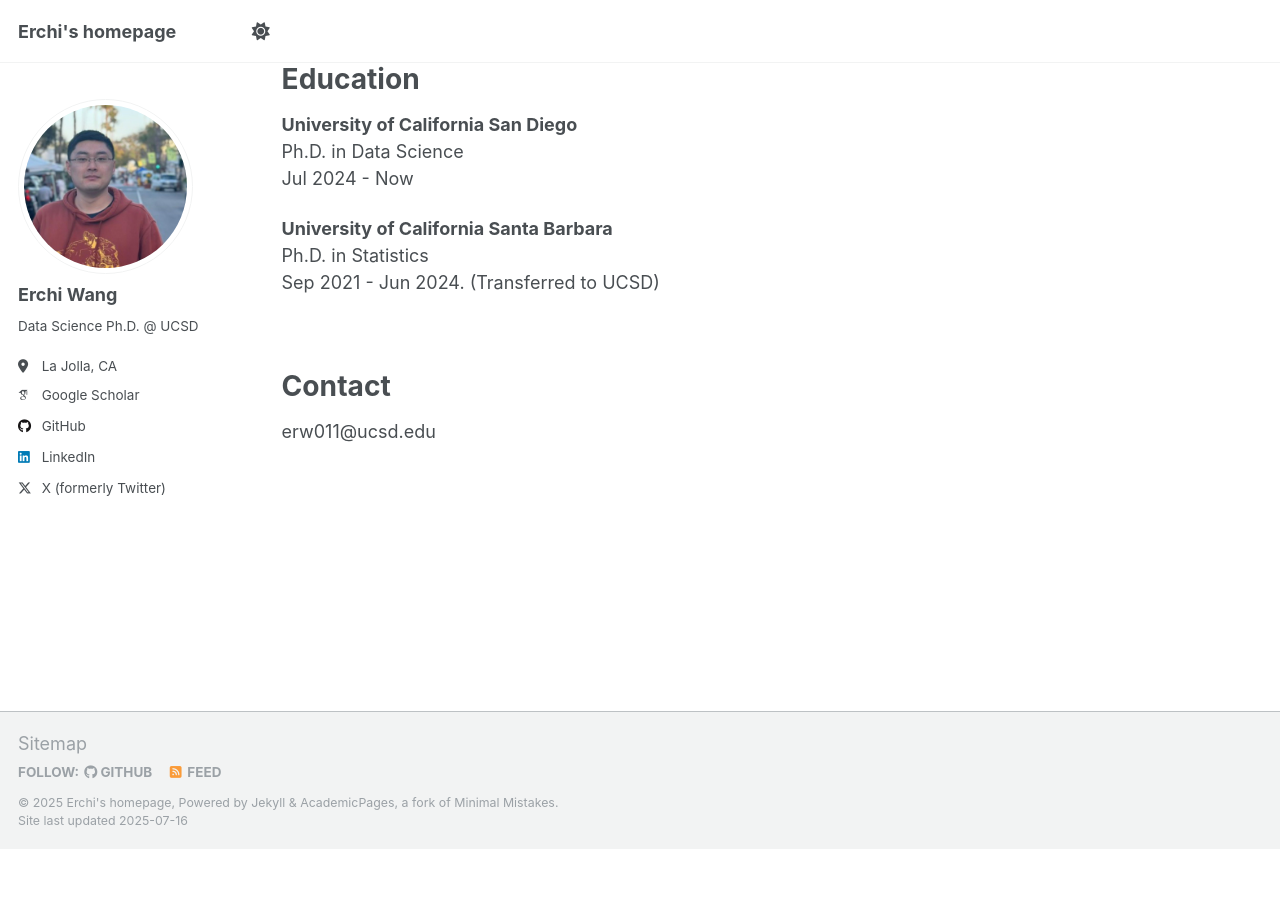
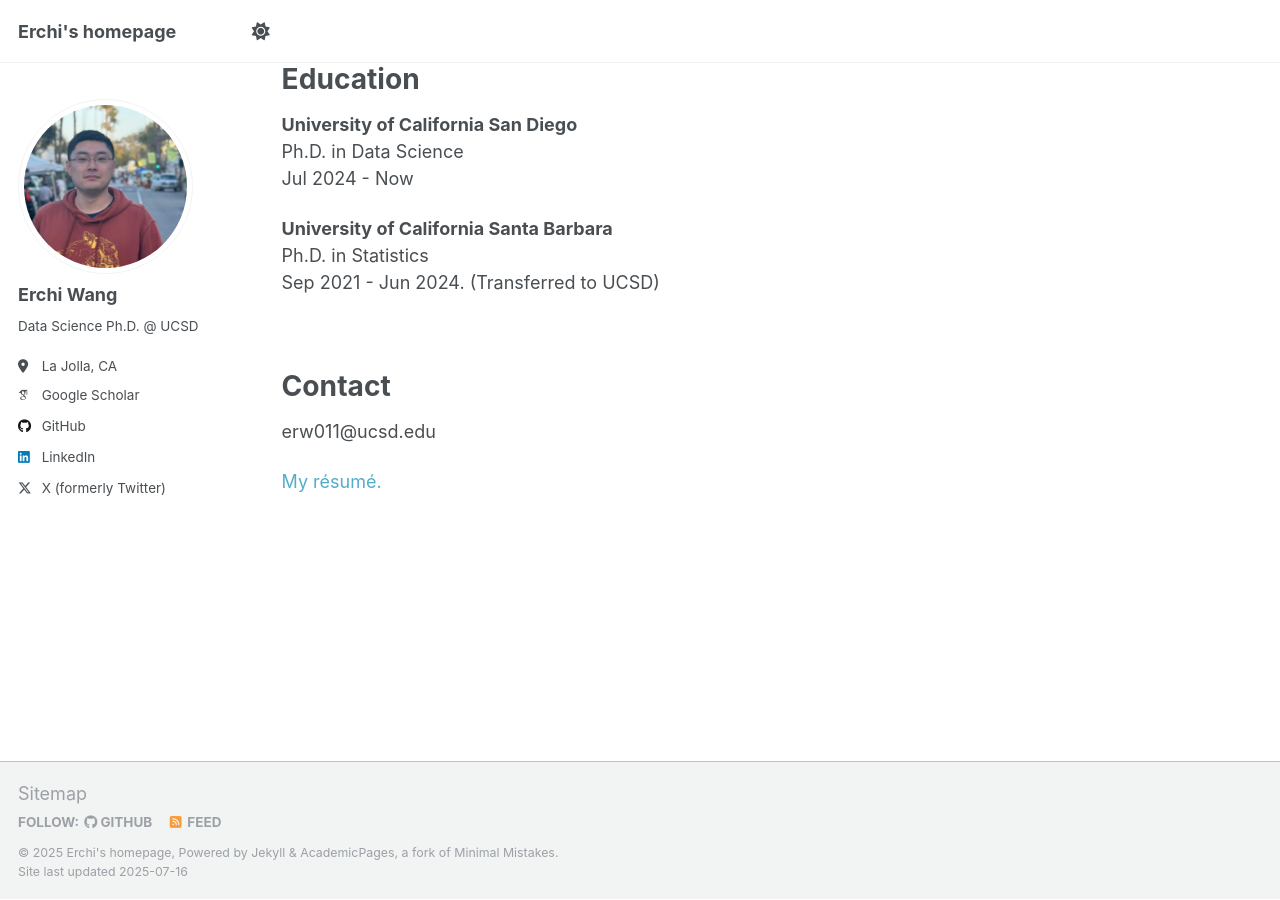
Before and after one commit to erchiw/erchiw.github.io, a Jekyll site: the page built from _pages/about.md, in a window 1280 px wide and 900 px high, scrolled down 830 px. Built offline with Jekyll 4.4.1, drawn with Linux system fonts in a browser that asks for light colours; some web fonts are replaced; before the commit the page ends 1679 px from its top, so only the background shows below that.

Commit message:
new resume

```diff
--- a/_pages/about.md
+++ b/_pages/about.md
@@ -52,3 +52,5 @@ Education
 Contact
 ======
 erw011@ucsd.edu
+
+<a href="/files/Resume_ErchiWang.pdf" style="text-decoration:none">My résumé.</a>
```
